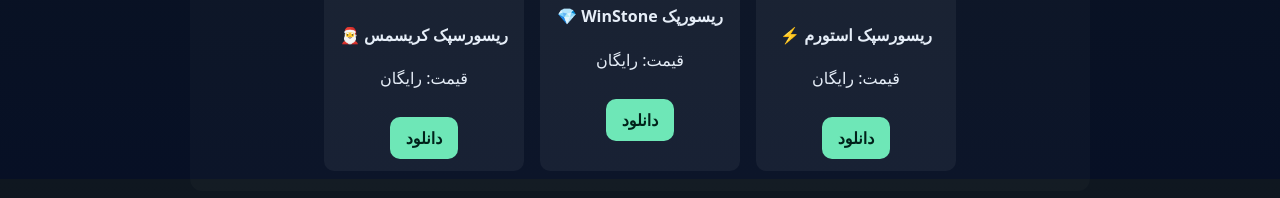
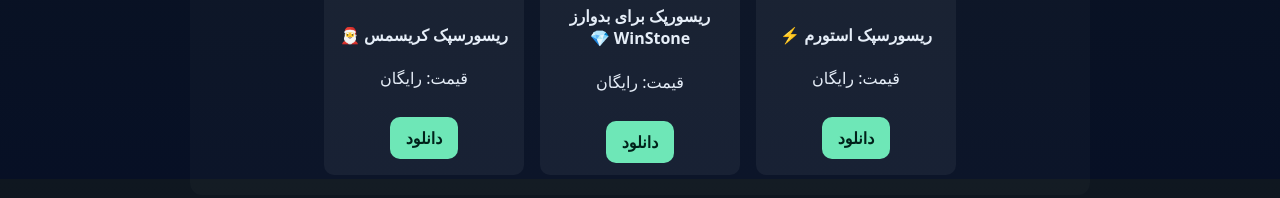
Before and after one commit to thestormynoob-hue/MCstormMARKET, a plain HTML site: page index.html in a window 1280 px wide. Shown: the part 621-819 px from the top of the page. Drawn offline with Linux system fonts and the light colour scheme.

Commit message:
Update index.html

```diff
--- a/index.html
+++ b/index.html
@@ -88,10 +88,10 @@
           <a href="resources/§BSTORM PACK §f[§616x§f].zip" download class="btn">دانلود</a>
         </div>
         <div class="product-card">
-          <img src="resources/texturepack2.png" alt="§BWinstone §f[§616x§f]">
-          <h4>ریسورپک WinStone 💎</h4>
+          <img src="resources/texturepack2.png" alt="Winstone_16x16">
+          <h4>ریسورپک برای بدوارز WinStone 💎</h4>
           <p>قیمت: رایگان</p>
-          <a href="resources/§BWinstone §f[§616x§f].zip" download class="btn">دانلود</a>
+          <a href="resources/Winstone_16x16.zip" download class="btn">دانلود</a>
         </div>
         <div class="product-card">
           <img src="resources/texturepack3.png" alt="ChristmasPack_1.20.1">
```
